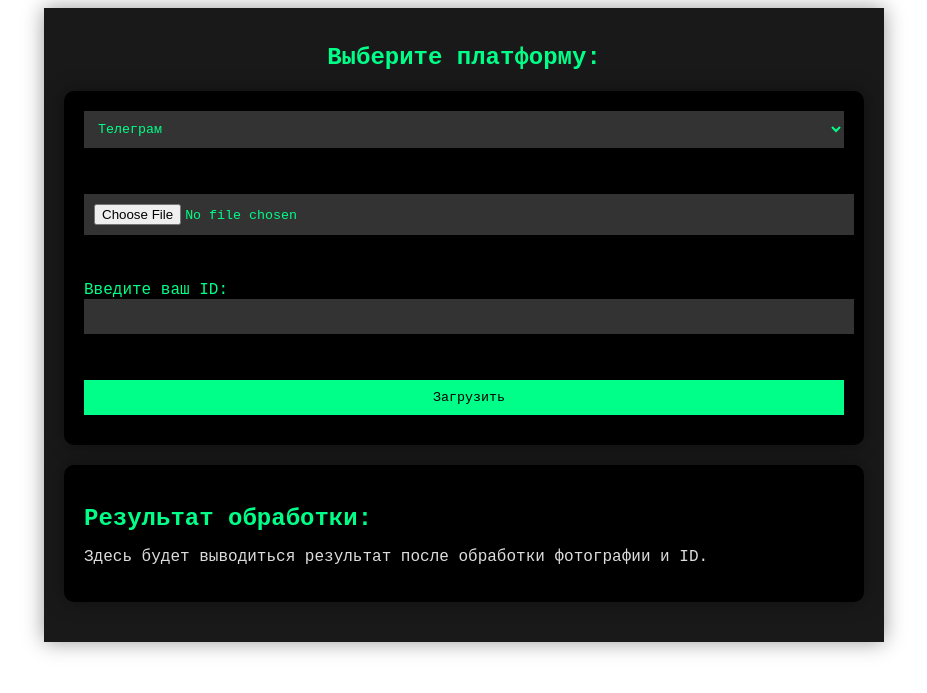
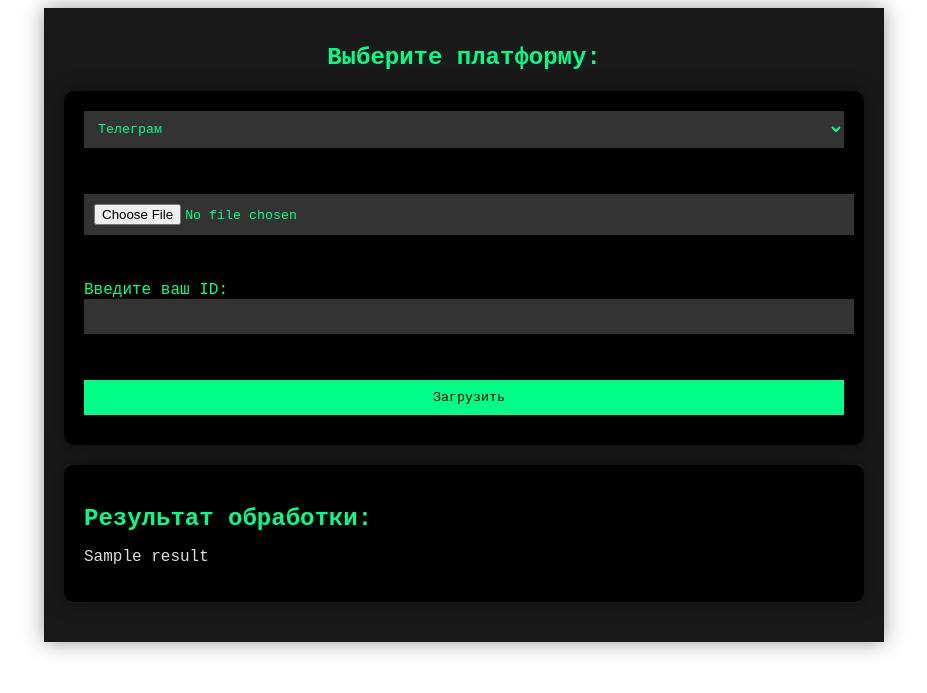
Before and after one commit to KolyaYashin/blog_hackathon, a Flask app: template templates/index.html in a window 1280 px wide. Shown: the top 693 px of the page, without its empty margins (176-1103 px from the left). Run offline with Flask 3, Linux system fonts and the light colour scheme; the template is opened without the code that fills it: most values are stand-ins (such as "Sample title", 1, 10 or a date in 2020).

Commit message:
post method

```diff
--- a/main.py
+++ b/main.py
@@ -4,11 +4,11 @@ from flask import Flask,request,render_template, redirect
 app = Flask(__name__)
 
 def model(fname, platform):
-    if platform=='telegram':
+    if platform=='Телеграм':
         return 1
-    if platform=='vk':
+    if platform=='Вконтакте':
         return 2
-    if platform=='youtube':
+    if platform=='YouTube':
         return 3
     else:
         return 4
@@ -16,9 +16,27 @@ def model(fname, platform):
 
 @app.route('/')
 def start():
+    return render_template('index.html',result='Здесь будет выводиться результат после обработки фотографии и ID.')
 
-    return render_template('index.html')
+def post():
+    platform = request.form['platform']
+    id = request.form['id']
+    print(platform)
+    print(id)
+    result2show = model('test.jpg',platform=platform)
+    return render_template('index.html', result=result2show)
 
+@app.route('/', methods=['POST'])
+def post_home():
+    return post()
+
+'''@app.route('/result', methods=['POST'])
+def post_result():
+    return post()
+
+@app.route('/result')
+def result_start():
+    return render_template('index.html')'''
 
 if __name__=='__main__':
     app.run(host='0.0.0.0',port=5000, debug=True)
--- a/templates/index.html
+++ b/templates/index.html
@@ -83,8 +83,8 @@ input[type="submit"]:hover {
 <body>
     <div class="container">
         <h1>Выберите платформу:</h1>
-        <form action="upload.php" method="POST" enctype="multipart/form-data">
-            <select name="platform">
+        <form method="POST" enctype="multipart/form-data">
+            <select class="platform" name="platform">
                 <option value="Телеграм">Телеграм</option>
                 <option value="Вк">Вконтакте</option>
                 <option value="Дзен">Яндекс.Дзен</option>
@@ -101,7 +101,7 @@ input[type="submit"]:hover {
 
         <div class="result-box">
             <h2>Результат обработки:</h2>
-            <p>Здесь будет выводиться результат после обработки фотографии и ID.</p>
+            <p>{{result}}</p>
         </div>
     </div>
 </body>
```
